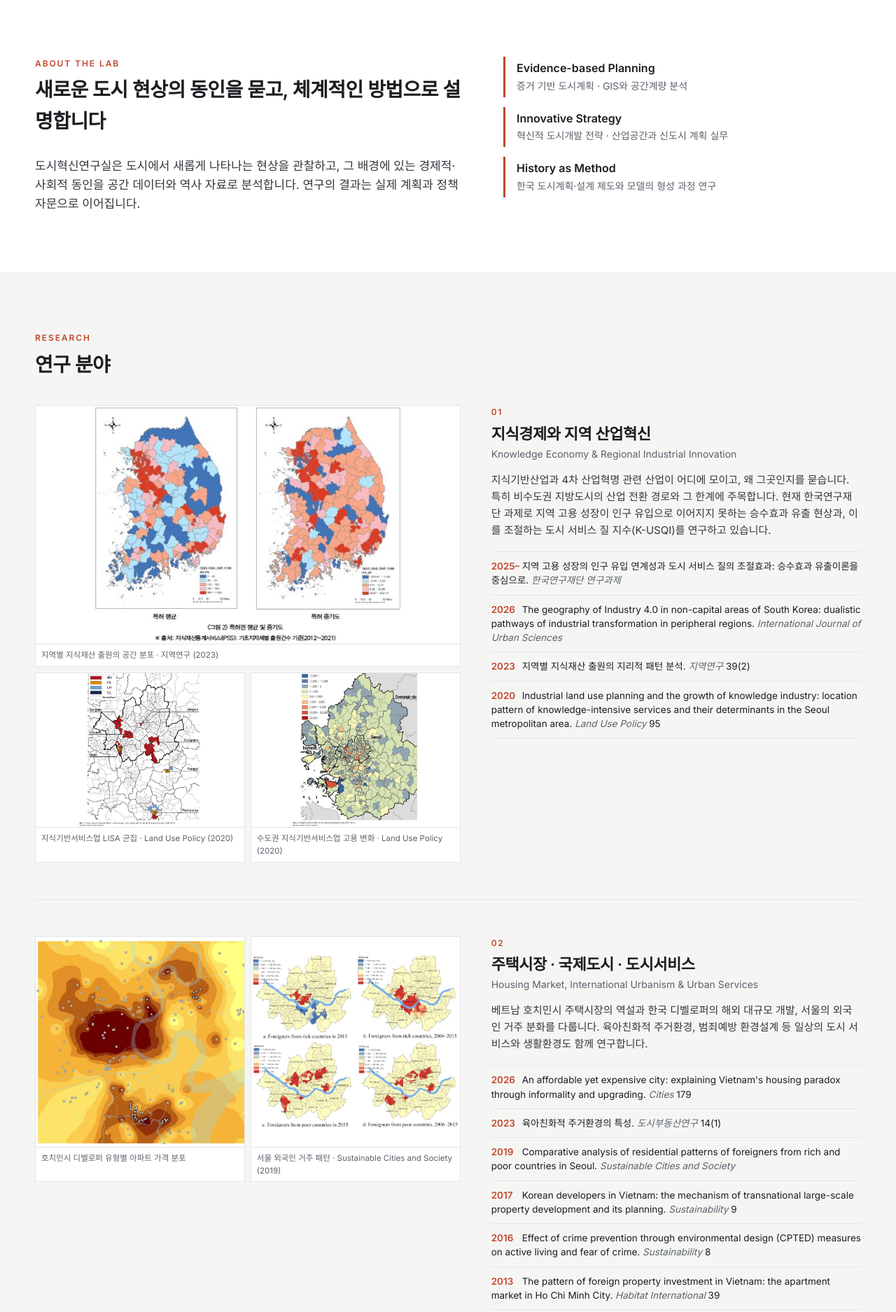
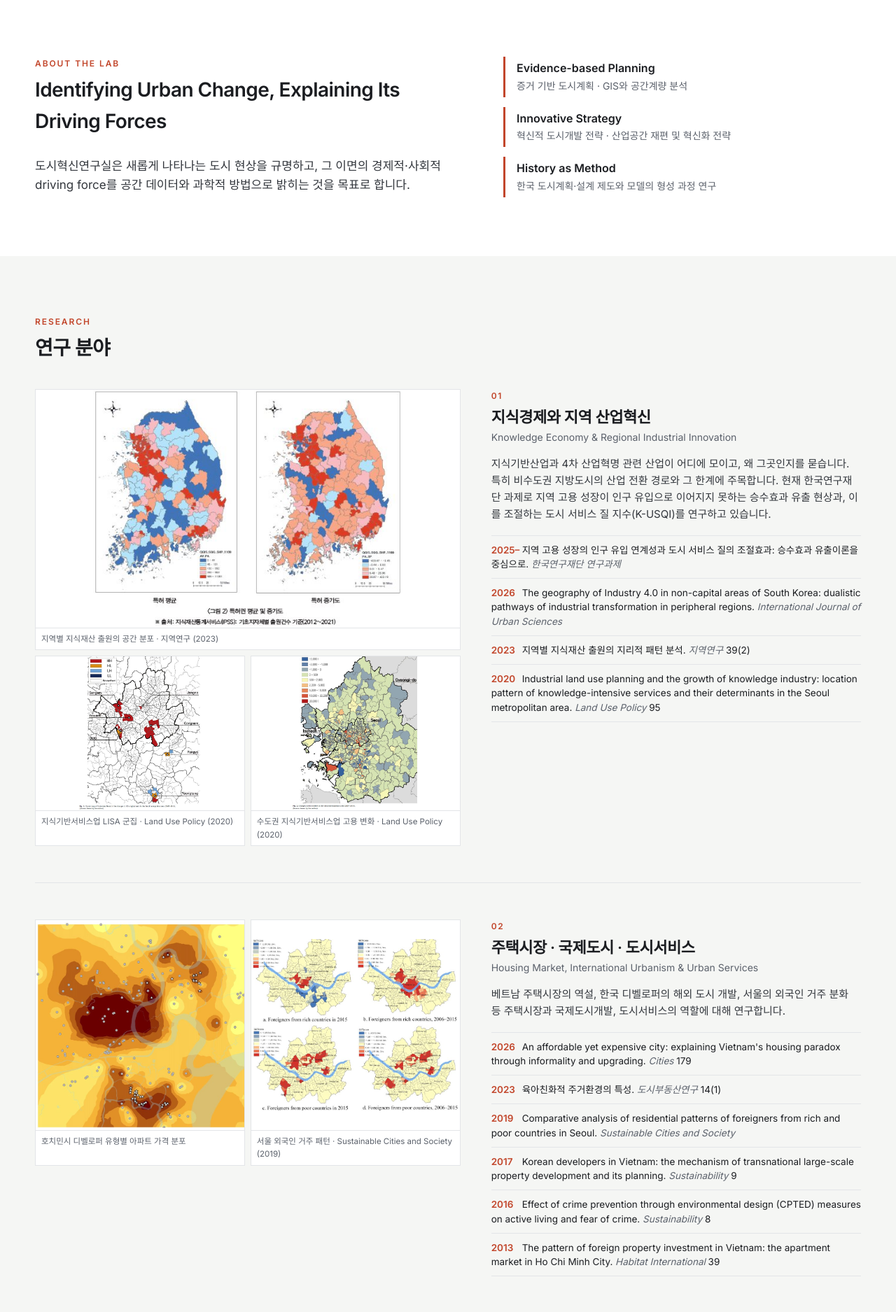
Before and after one commit to UrbanInnoLab/urbaninnolab.github.io, a plain HTML site: page index.html in a window 1280 px wide. Shown: the part 803-2678 px from the top of the page at 70% size. Drawn offline with Linux system fonts and the light colour scheme.

Commit message:
Add files via upload

```diff
--- a/index.html
+++ b/index.html
@@ -222,12 +222,12 @@ footer .wrap{display:flex;justify-content:space-between;gap:20px;flex-wrap:wrap}
   <div class="wrap mission">
     <div>
       <div class="eyebrow">About the Lab</div>
-      <h3 class="title">새로운 도시 현상의 동인을 묻고, 체계적인 방법으로 설명합니다</h3>
-      <p class="lead">도시혁신연구실은 도시에서 새롭게 나타나는 현상을 관찰하고, 그 배경에 있는 경제적·사회적 동인을 공간 데이터와 역사 자료로 분석합니다. 연구의 결과는 실제 계획과 정책 자문으로 이어집니다.</p>
+      <h3 class="title">Identifying Urban Change, Explaining Its Driving Forces</h3>
+      <p class="lead">도시혁신연구실은 새롭게 나타나는 도시 현상을 규명하고, 그 이면의 경제적·사회적 driving force를 공간 데이터와 과학적 방법으로 밝히는 것을 목표로 합니다.</p>
     </div>
     <div class="pillars">
       <div><b>Evidence-based Planning</b><span>증거 기반 도시계획 · GIS와 공간계량 분석</span></div>
-      <div><b>Innovative Strategy</b><span>혁신적 도시개발 전략 · 산업공간과 신도시 계획 실무</span></div>
+      <div><b>Innovative Strategy</b><span>혁신적 도시개발 전략 · 산업공간 재편 및 혁신화 전략</span></div>
       <div><b>History as Method</b><span>한국 도시계획·설계 제도와 모델의 형성 과정 연구</span></div>
     </div>
   </div>
@@ -268,7 +268,7 @@ footer .wrap{display:flex;justify-content:space-between;gap:20px;flex-wrap:wrap}
         <div class="no">02</div>
         <h4>주택시장 · 국제도시 · 도시서비스</h4>
         <div class="en">Housing Market, International Urbanism &amp; Urban Services</div>
-        <p>베트남 호치민시 주택시장의 역설과 한국 디벨로퍼의 해외 대규모 개발, 서울의 외국인 거주 분화를 다룹니다. 육아친화적 주거환경, 범죄예방 환경설계 등 일상의 도시 서비스와 생활환경도 함께 연구합니다.</p>
+        <p>베트남 주택시장의 역설, 한국 디벨로퍼의 해외 도시 개발, 서울의 외국인 거주 분화 등 주택시장과 국제도시개발, 도시서비스의 역할에 대해 연구합니다.</p>
         <ul class="plist">
           <li><span class="y">2026</span>An affordable yet expensive city: explaining Vietnam's housing paradox through informality and upgrading. <em>Cities</em> 179</li>
           <li><span class="y">2023</span>육아친화적 주거환경의 특성. <em>도시부동산연구</em> 14(1)</li>
@@ -290,7 +290,7 @@ footer .wrap{display:flex;justify-content:space-between;gap:20px;flex-wrap:wrap}
         <div class="no">03</div>
         <h4>한국 도시계획 · 설계사</h4>
         <div class="en">History of Korean Urban Planning &amp; Design</div>
-        <p>1960년대 도시및지역계획연구소(HURPI)에서 시작된 한국 도시계획·설계 체계의 형성 과정을 추적합니다. 최소주거 개념, 남서울 계획, 토지구획정리 제도가 이후 신도시의 중심선형축과 커뮤니티 공간으로 이어지는 계보를 분석합니다.</p>
+        <p>한국에서 독특하게 나타나는 도시계획·설계 상의 혁신에 대해 그 형성 및 진화과정을 추적합니다. HURPI, 1기 신도시의 서비스축, 2기 신도시의 커뮤니티 회랑 등 한국 도시에서 나타난 핵심적 아이디어의 계보와 진화과정을 탐구합니다.</p>
         <ul class="plist">
           <li><span class="y">2025</span>Integrating schools as community hubs: planning strategies and implementation challenges in South Korean new towns. <em>Journal of Asian Architecture and Building Engineering</em></li>
           <li><span class="y">2024</span>From HURPI to community corridor: the evolution of the central linear axis in South Korean new towns. <em>Planning Perspectives</em> 39(4)</li>
@@ -311,7 +311,7 @@ footer .wrap{display:flex;justify-content:space-between;gap:20px;flex-wrap:wrap}
         <div class="no">04</div>
         <h4>AI와 도시계획 · 설계</h4>
         <div class="en">AI in Urban Planning &amp; Design</div>
-        <p>생성형 AI가 지속가능한 도시설계 원칙을 이미지로 어떻게 표현하고, 공간 구조의 차원에서 무엇을 놓치는지 평가합니다. 프롬프트 최적화를 넘어 인간–AI 워크플로 설계의 관점에서 도시계획·설계 교육을 재구성합니다.</p>
+        <p>생성형 AI가 도시계획 및 설계에서 어떻게 활용될 수 있는지에 대한 가능성을 탐색합니다. 그 과정에서 AI와 인간이 어떻게 역할분담을 해야할지, 도시계획은 AI를 어떻게 받아들여야 할지에 대한 방향을 탐색합니다.</p>
         <ul class="plist">
           <li><span class="y">2026</span>From prompt optimisation to workflow architecture: a comparative study of human–AI workflow systems in generative urban design. <em>Systems</em> 14(7)</li>
           <li><span class="y">2026</span>Visually sustainable but spatially broken? A two-level assessment of how generative AI encodes sustainable urban design principles. <em>Sustainability</em> 18(6)</li>
```
